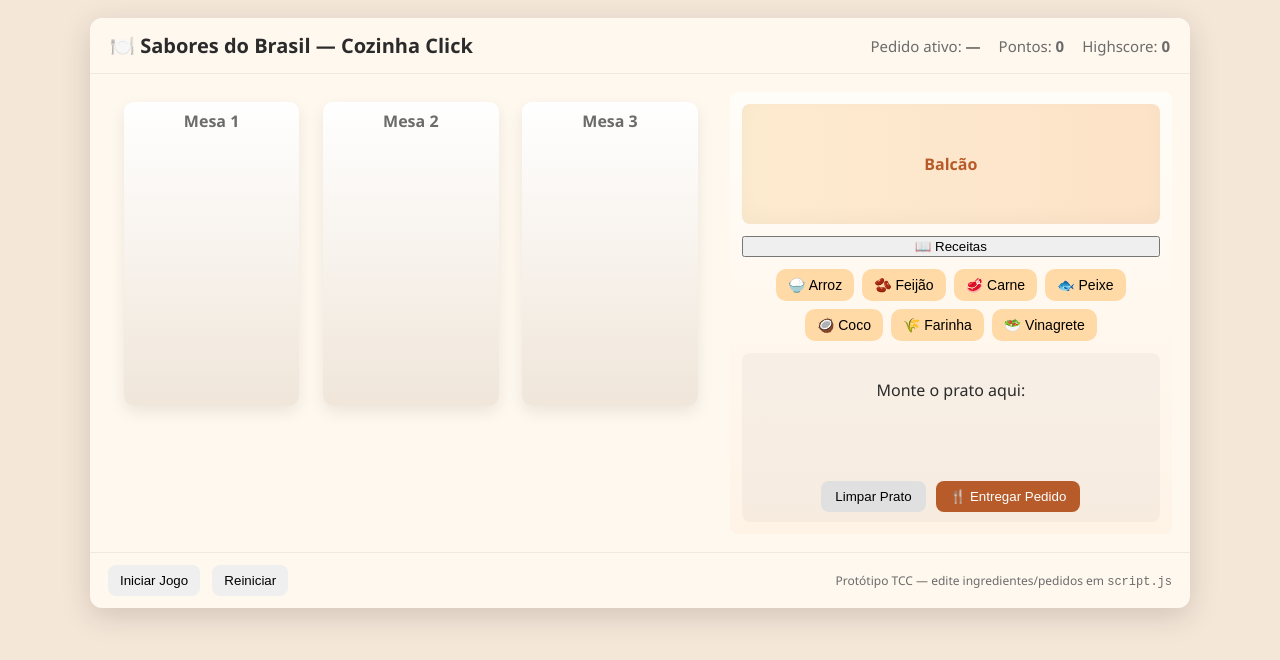
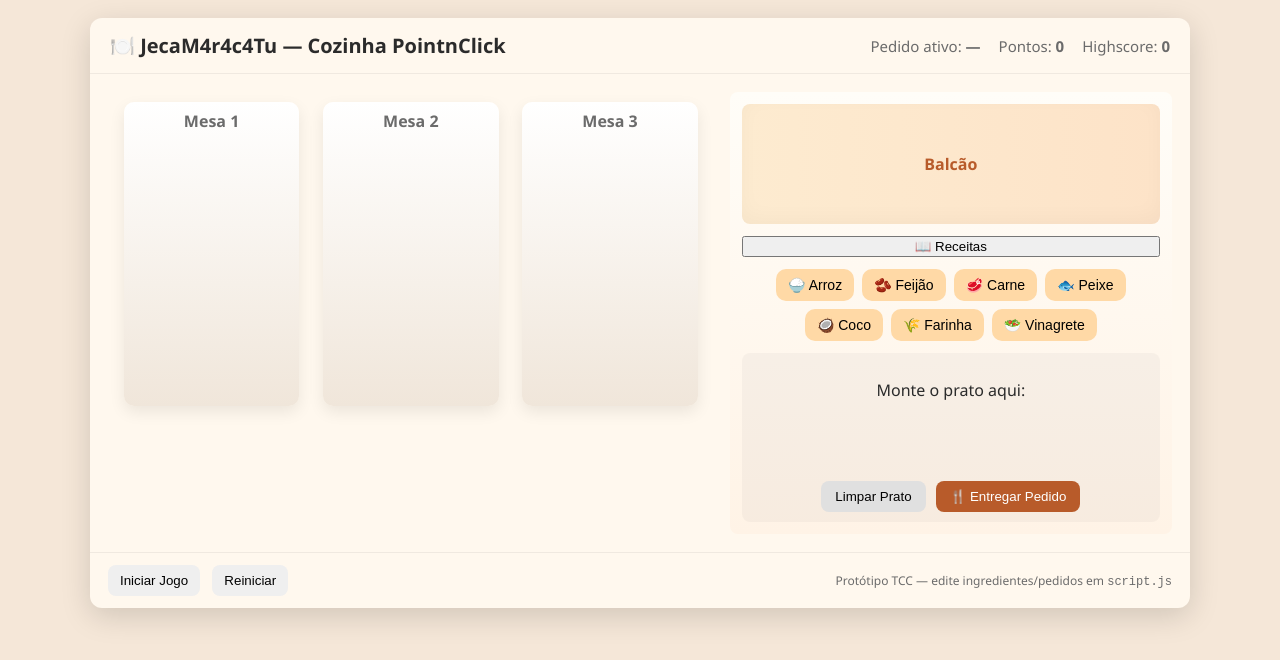
Before and after one commit to Pedrogrm/JecaMaracatu_demo, a plain HTML site: page index.html in a window 1280 px wide. Drawn offline with Linux system fonts and the light colour scheme.

Commit message:
correção do nome

```diff
--- a/index.html
+++ b/index.html
@@ -9,7 +9,7 @@
 <body>
   <div id="game">
     <header>
-      <h1>🍽️ Sabores do Brasil — Cozinha Click</h1>
+      <h1>🍽️ JecaM4r4c4Tu — Cozinha PointnClick</h1>
       <div id="hud">
         <div>Pedido ativo: <strong id="pedido-nome">—</strong></div>
         <div>Pontos: <strong id="pontos">0</strong></div>
```
